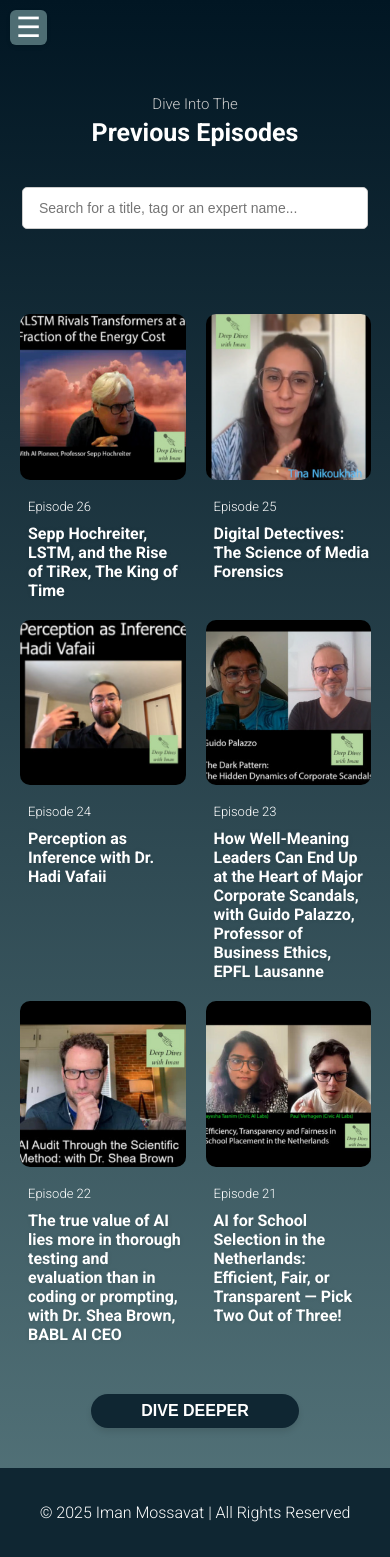
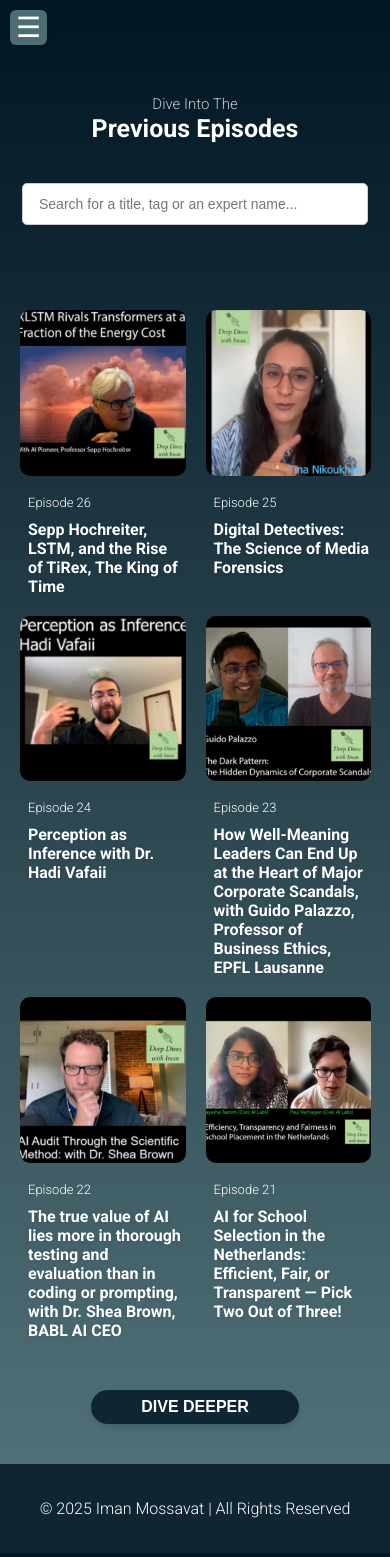
Before and after one commit to ivetkalchev/deepdivepod, a Jekyll site: the page built from episodes.html, in a window 390 px wide. Built offline with Jekyll 4.4.1, drawn with Linux system fonts in a browser that asks for light colours.

Commit message:
Update episodes-styles.css

```diff
--- a/assets/css/episodes-styles.css
+++ b/assets/css/episodes-styles.css
@@ -153,14 +153,15 @@
     #search-bar {
         width: 80%;
         font-size: 14px;
+        height: 90%;
     }
 
     .search-heading .line1 {
-    font-size: 15px;
+        font-size: 15px;
     }
 
     .search-heading .line2 {
     font-size: 25px;
-    padding-top: 20px;
+    padding-top: 16px;
     }
 }
```
